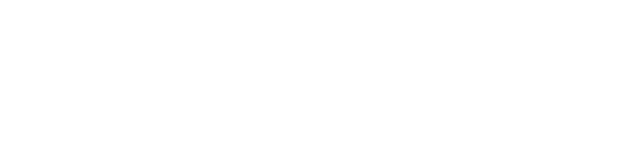
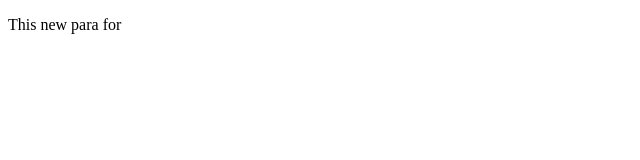
Before and after one commit to parvej-shah/localrepo, a plain HTML site: page index.html in a window 1280 px wide. Shown: the whole page, without its empty margins (0-640 px from the left). Drawn offline with Linux system fonts and the light colour scheme.

Commit message:
added new para to main

```diff
--- a/index.html
+++ b/index.html
@@ -6,6 +6,6 @@
     <title>Document</title>
 </head>
 <body>
-
+    <p>This new para for </p>
 </body>
 </html>
```
